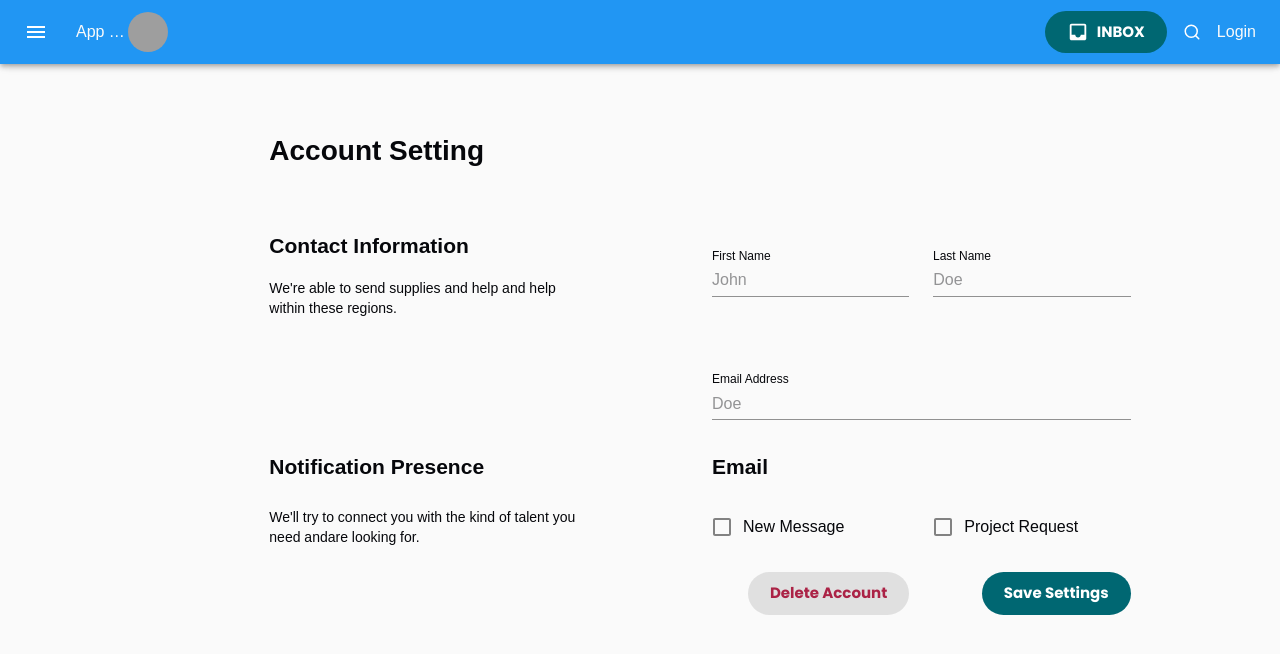
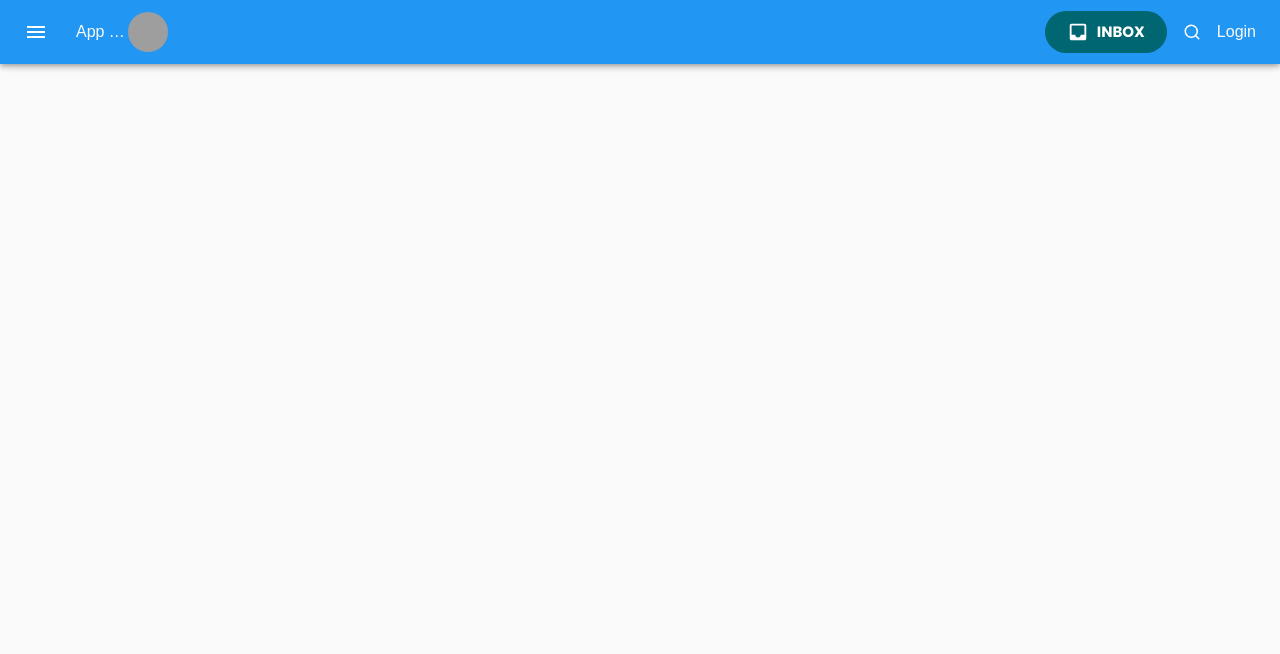
Before and after one commit to crowdsourcemedical/volunteer-database, a React (Create React App) app in the folder frontend/: page /account-setting in a window 1280 px wide. Shown: the top 654 px of the page. Built offline with nearby package versions, Linux system fonts and the light colour scheme; grey boxes are pictures that could not be loaded; a web font is replaced by a local one.

Commit message:
Fixed the SM Form to be responsive

```diff
--- a/frontend/src/components/AccountSettings/Account-settings.component.jsx
+++ b/frontend/src/components/AccountSettings/Account-settings.component.jsx
@@ -30,7 +30,7 @@ export default function AccountSettings() {
   return (
     <div className={classes.root}>
       <Grid container spacing={3}>
-        <Hidden only='xs'>
+        <Hidden only={['xs', 'md', 'lg', 'xl']}>
           <SMFormField />
         </Hidden>
         <Hidden smUp mdUp lgUp xlUp>
--- a/frontend/src/components/AccountSettings/Display-sm-form.component.jsx
+++ b/frontend/src/components/AccountSettings/Display-sm-form.component.jsx
@@ -8,8 +8,10 @@ import { ContactInformation, Notification } from './Information.component';
 const useStyles = makeStyles((theme) => ({
   root: {
     flexGrow: 1,
-    '& > *': {
-      margin: theme.spacing(6),
+    '& > *': {},
+    label: {
+      margin: 8,
+      color: '#A1A1A1',
     },
   },
 }));
@@ -20,52 +22,53 @@ export default function XSFormField() {
   return (
     <form className={classes.root} noValidate autoComplete='off'>
       <Grid container spacing={3}>
-        {/* Title */}
-        <Grid item lg={2} />
-        <Grid item lg={4}>
-          <h1>Account Setting</h1>
-        </Grid>
-        <Grid item lg={4} />
-        <Grid item lg={2} />
-
-        {/* Contact Information Row */}
-        <Grid item lg={2} />
-        <Grid item lg={3}>
+        {/* Head line */}
+        <Grid item sm={2} />
+        <Grid item sm={8}>
+          <h1>Account Settings</h1>
           <ContactInformation title='Contact Information' />
         </Grid>
+        <Grid item sm={2} />
 
-        <Grid item lg={1} />
-        <Grid item lg={2} style={{ alignSelf: 'center' }}>
+        {/* First Name Text Field  */}
+        <Grid item sm={2} />
+        <Grid item sm={8}>
           <TextField
             id='standard-full-width'
             label='First Name'
+            className={classes.label}
+            fullWidth
             placeholder='John'
             InputLabelProps={{
               shrink: true,
             }}
           />
         </Grid>
+        <Grid item sm={2} />
 
-        <Grid item lg={2} style={{ alignSelf: 'center' }}>
+        {/* Last Name Text Field  */}
+        <Grid item sm={2} />
+        <Grid item sm={8}>
           <TextField
             id='standard-full-width'
             label='Last Name'
+            className={classes.label}
+            fullWidth
             placeholder='Doe'
             InputLabelProps={{
               shrink: true,
             }}
           />
         </Grid>
-        <Grid item lg={2} />
+        <Grid item sm={2} />
 
-        {/* Email Row */}
-
-        <Grid item lg={2} />
-        <Grid item lg={4} />
-        <Grid item lg={4}>
+        {/* Email Text Field */}
+        <Grid item sm={2} />
+        <Grid item sm={8}>
           <TextField
             id='standard-full-width'
             label='Email Address'
+            className={classes.label}
             fullWidth
             placeholder='Doe'
             margin='normal'
@@ -74,31 +77,19 @@ export default function XSFormField() {
             }}
           />
         </Grid>
-        <Grid item lg={2} />
+        <Grid item sm={2} />
 
-        {/* Notification & Email Title Row */}
+        {/* Contact Information */}
+        <Grid item sm={2} />
+        <Grid item sm={8}>
+          <Notification title='Contact Information' />
+          <h2>Email</h2>
+        </Grid>
+        <Grid item sm={2} />
 
-        <Grid item lg={2} />
-        <Grid item lg={3}>
-          <h2 style={{ margin: '0' }}>Notification Presence</h2>
-        </Grid>
-        <Grid item lg={1} />
-        <Grid item lg={4}>
-          <h2 style={{ margin: '0' }}>Email</h2>
-        </Grid>
-        <Grid item lg={2} />
-
-        {/* Paragraph and CheckBox row */}
-        <Grid item lg={2} />
-        <Grid lg={3} style={{ alignSelf: 'center' }}>
-          <p style={{ margin: '0', paddingLeft: '12px' }}>
-            We'll try to connect you with the kind of talent you need andare
-            looking for.
-          </p>
-        </Grid>
-        <Grid item lg={1} />
-
-        <Grid item lg={2}>
+        {/* Check Box */}
+        <Grid item sm={2} />
+        <Grid item sm={4}>
           <FormControlLabel
             value='end'
             control={<Checkbox color='primary' />}
@@ -106,7 +97,7 @@ export default function XSFormField() {
             labelPlacement='end'
           />
         </Grid>
-        <Grid item lg={2}>
+        <Grid item sm={4}>
           <FormControlLabel
             value='end'
             control={<Checkbox color='primary' />}
@@ -114,33 +105,33 @@ export default function XSFormField() {
             labelPlacement='end'
           />
         </Grid>
-        {/* Button Row */}
+        <Grid item sm={2} />
 
-        <Grid item lg={6} />
+        {/* Buttons  */}
+        <Grid item sm={2} />
 
-        <Grid item lg={2}>
+        <Grid item sm={4}>
           <Button
             variant='contained'
             size='large'
             color='default'
             className={classes.margin}
-            style={{ float: 'right', color: '#AB2346' }}
+            style={{ color: '#AB2346' }}
           >
             Delete Account
           </Button>
         </Grid>
-        <Grid item lg={2}>
+        <Grid item sm={4} style={{ float: 'right' }}>
           <Button
             variant='contained'
             size='large'
             color='primary'
             className={classes.margin}
-            style={{ float: 'right' }}
           >
             Save Settings
           </Button>
         </Grid>
-        <Grid item lg={2} />
+        <Grid item sm={2} />
       </Grid>
     </form>
   );
```
Also changed, not shown: frontend/src/components/AccountSettings/Display-xl-form.component.jsx (added).
